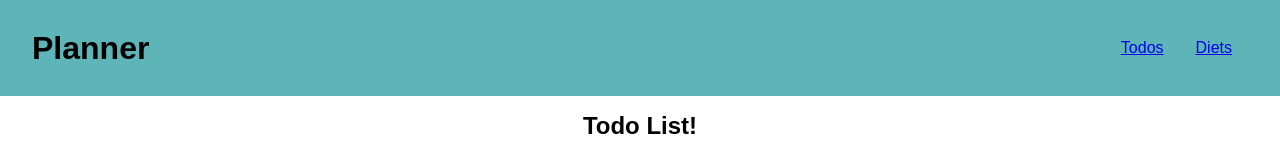
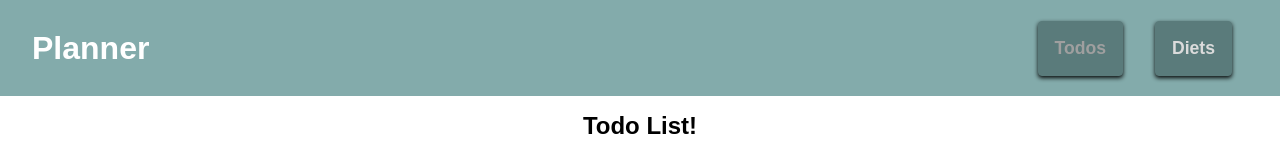
Before and after one commit to jeehee1/todos-react-app, a React (Create React App) app: page /todos in a window 1280 px wide. Shown: the top 160 px of the page. Built offline with nearby package versions, Linux system fonts and the light colour scheme; no server answers; the HTML template or start-up script is replaced by a standard one.

Commit message:
apply active style in main nav

```diff
--- a/src/components/layout/MainNavigation.js
+++ b/src/components/layout/MainNavigation.js
@@ -1,4 +1,4 @@
-import { Link } from 'react-router-dom';
+import { Link, NavLink } from 'react-router-dom';
 import classes from './MainNavigation.module.css'
 
 const MainNavigation = () => {
@@ -8,10 +8,10 @@ const MainNavigation = () => {
             <nav className={classes.nav}>
                 <ul className={classes.menu}>
                     <li>
-                        <Link to='/todos'>Todos</Link>
+                        <NavLink to='/todos' className={({isActive}) => isActive? classes.active: undefined}>Todos</NavLink>
                     </li>
                     <li>
-                        <Link to='diets'>Diets</Link>
+                        <NavLink to='/diets' className={({isActive}) => isActive? classes.active: undefined}>Diets</NavLink>
                     </li>
                 </ul>
             </nav>
--- a/src/components/layout/MainNavigation.module.css
+++ b/src/components/layout/MainNavigation.module.css
@@ -5,14 +5,14 @@
     padding: 1rem 2rem;
     justify-content: space-between;
     align-items: center;
-    background-color: #5db5b7;
+    background-color: #83abab;
 }
 
 .logo {
     font: inherit;
+    color: white;
     font-weight: bold;
     font-size: 2rem;
-    display:flexbox;
 }
 
 .nav {
@@ -25,5 +25,23 @@
 }
 
 .nav li {
-    margin: 1rem
+    font-size: 1.1rem;
+    font-weight: bold;
+    margin: 1rem;
+    padding: 1rem;
+    background-color: #5a7b7b;
+    border: solid 1px #5a7b7b;
+    box-shadow: 0px 2px 4px rgba(0, 0, 0, 0.95);
+    border-radius: 4px;
 }
+
+.nav a {
+    text-decoration: none;
+    color: #dbdbdb;
+}
+
+.nav a:hover,
+.nav a:active,
+.nav a.active {
+    color: #9f9f9f
+}
```
